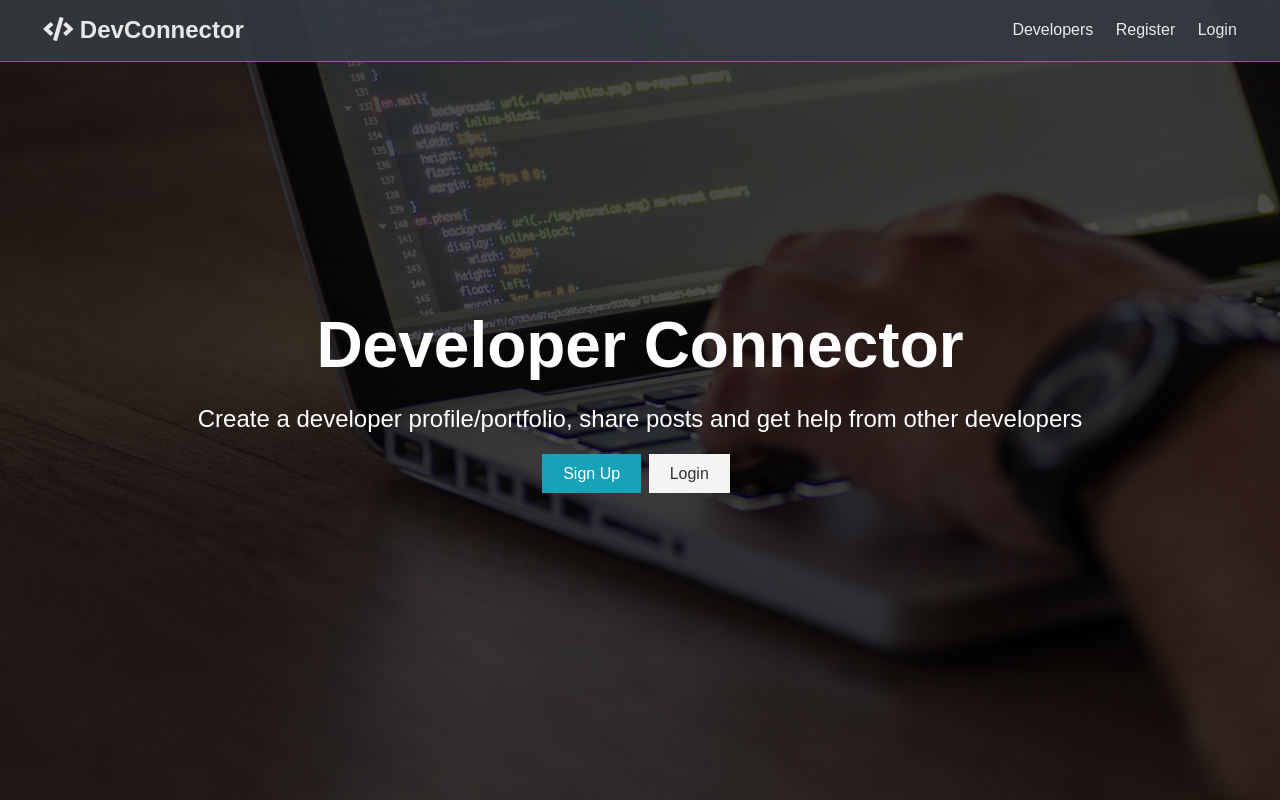
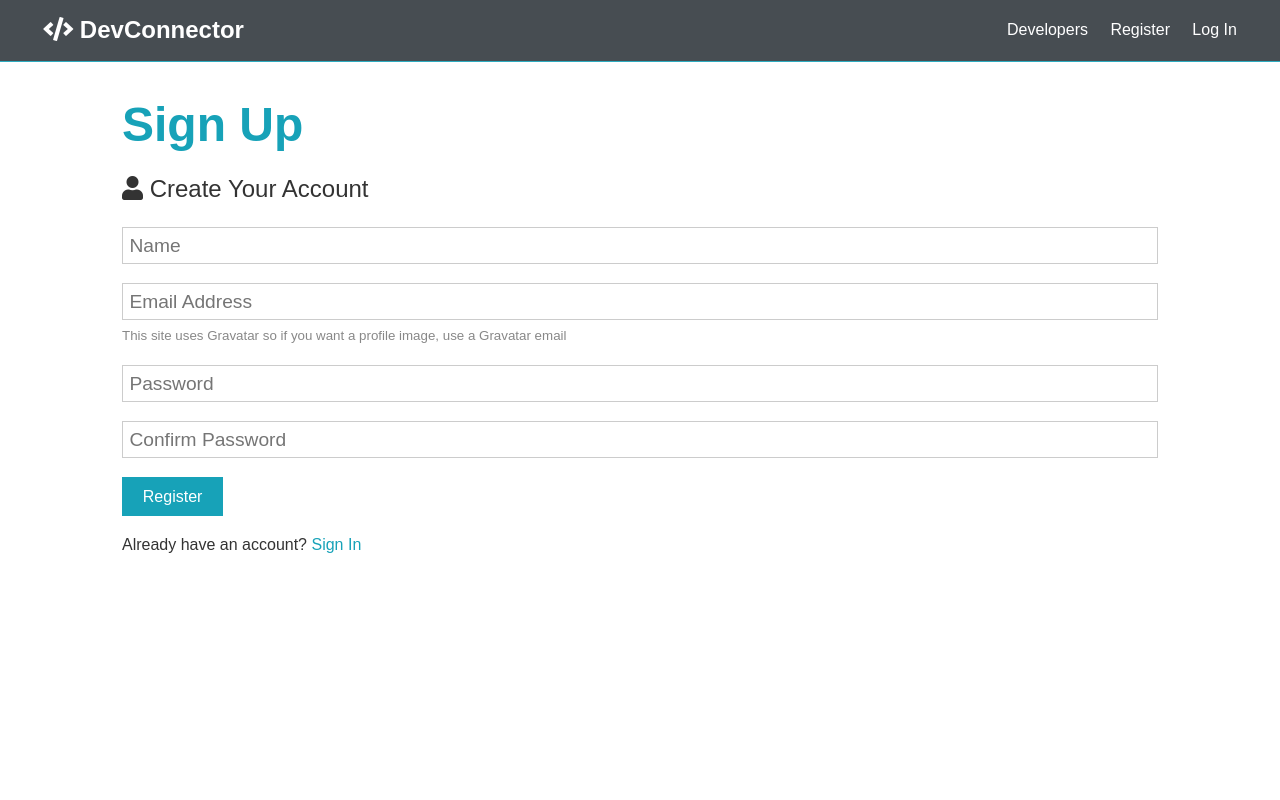
Before and after one commit to rushi1799/MERN-Social-dev, a React (Create React App) app in the folder client/: page /register in a window 1280 px wide. Built offline with nearby package versions, Linux system fonts and the light colour scheme.

Commit message:
add login and register component, start with redux

```diff
--- a/client/src/App.css
+++ b/client/src/App.css
@@ -35,7 +35,16 @@ img {
 }
 
 /* Utilities */
+
 .container {
+  max-width: 1100px;
+  margin: auto;
+  overflow: hidden;
+  padding: 0 2rem;
+  margin-top: 6rem;
+  margin-bottom: 3rem;
+}
+.container-y {
   max-width: 1100px;
   margin: auto;
   overflow: hidden;
--- a/client/src/App.js
+++ b/client/src/App.js
@@ -1,13 +1,22 @@
 import React, { Fragment } from "react";
+import { Route, Switch } from "react-router-dom";
 import NavBar from "./components/layouts/NavBar";
 import Landing from "./components/layouts/Landing";
+import Login from "./components/auth/Login";
+import Register from "./components/auth/Register";
+
 import "./App.css";
 
 function App() {
   return (
     <Fragment>
       <NavBar />
-      <Landing />
+      <Route exact path="/" component={Landing} />
+
+      <Switch>
+        <Route exact path="/register" component={Register} />
+        <Route exact path="/login" component={Login} />
+      </Switch>
     </Fragment>
   );
 }
--- /dev/null
+++ b/client/src/components/auth/Login.js
@@ -0,0 +1,53 @@
+import React, { useState } from "react";
+import { Link } from "react-router-dom";
+const Login = () => {
+  const [formData, setFormData] = useState({
+    email: "",
+    password: "",
+  });
+  const { email, password } = formData;
+
+  const onChange = (e) =>
+    setFormData({ ...formData, [e.target.name]: e.target.value });
+  const onSubmit = (e) => {
+    e.preventDefault();
+
+    console.log(formData);
+  };
+  return (
+    <section className="container">
+      <h1 className="large text-primary">Log in</h1>
+      <p className="lead">
+        <i className="fas fa-user"></i> Log in Your Account
+      </p>
+      <form className="form" onSubmit={(e) => onSubmit(e)}>
+        <div className="form-group">
+          <input
+            type="email"
+            placeholder="Email Address"
+            name="email"
+            value={email}
+            onChange={(e) => onChange(e)}
+          />
+        </div>
+        <div className="form-group">
+          <input
+            type="password"
+            placeholder="Password"
+            name="password"
+            minLength="6"
+            value={password}
+            onChange={(e) => onChange(e)}
+          />
+        </div>
+
+        <input type="submit" className="btn btn-primary" value="Log in" />
+      </form>
+      <p className="my-1">
+        Don't have an account? <Link to="/register">Sign Up</Link>
+      </p>
+    </section>
+  );
+};
+
+export default Login;
--- /dev/null
+++ b/client/src/components/auth/Register.js
@@ -0,0 +1,82 @@
+import React, { useState } from "react";
+import { Link } from "react-router-dom";
+
+const Register = () => {
+  const [formData, setFormData] = useState({
+    name: "",
+    email: "",
+    password: "",
+    password1: "",
+  });
+  const { name, email, password, password1 } = formData;
+
+  const onChange = (e) =>
+    setFormData({ ...formData, [e.target.name]: e.target.value });
+  const onSubmit = (e) => {
+    e.preventDefault();
+    if (password !== password1) {
+      console.log("Password didn't match");
+    } else {
+      console.log(formData);
+    }
+  };
+  return (
+    <section className="container">
+      <h1 className="large text-primary">Sign Up</h1>
+      <p className="lead">
+        <i className="fas fa-user"></i> Create Your Account
+      </p>
+      <form className="form" onSubmit={(e) => onSubmit(e)}>
+        <div className="form-group">
+          <input
+            type="text"
+            placeholder="Name"
+            name="name"
+            value={name}
+            onChange={(e) => onChange(e)}
+            required
+          />
+        </div>
+        <div className="form-group">
+          <input
+            type="email"
+            placeholder="Email Address"
+            name="email"
+            value={email}
+            onChange={(e) => onChange(e)}
+          />
+          <small className="form-text">
+            This site uses Gravatar so if you want a profile image, use a
+            Gravatar email
+          </small>
+        </div>
+        <div className="form-group">
+          <input
+            type="password"
+            placeholder="Password"
+            name="password"
+            minLength="6"
+            value={password}
+            onChange={(e) => onChange(e)}
+          />
+        </div>
+        <div className="form-group">
+          <input
+            type="password"
+            placeholder="Confirm Password"
+            name="password1"
+            minLength="6"
+            value={password1}
+            onChange={(e) => onChange(e)}
+          />
+        </div>
+        <input type="submit" className="btn btn-primary" value="Register" />
+      </form>
+      <p className="my-1">
+        Already have an account? <Link to="/login">Sign In</Link>
+      </p>
+    </section>
+  );
+};
+
+export default Register;
--- a/client/src/components/layouts/Landing.js
+++ b/client/src/components/layouts/Landing.js
@@ -1,4 +1,5 @@
 import React from "react";
+import { Link } from "react-router-dom";
 
 const Landing = () => {
   return (
@@ -11,12 +12,12 @@ const Landing = () => {
             other developers
           </p>
           <div className="buttons">
-            <a href="register.html" className="btn btn-primary">
+            <Link to="/register" className="btn btn-primary">
               Sign Up
-            </a>
-            <a href="login.html" className="btn btn-light">
+            </Link>
+            <Link to="/login" className="btn btn-light">
               Login
-            </a>
+            </Link>
           </div>
         </div>
       </div>
--- a/client/src/components/layouts/NavBar.js
+++ b/client/src/components/layouts/NavBar.js
@@ -1,22 +1,27 @@
 import React from "react";
+import { Link, NavLink } from "react-router-dom";
 
 const NavBar = () => {
   return (
     <nav className="navbar bg-dark">
       <h1>
-        <a href="index.html">
+        <Link to="/">
           <i className="fas fa-code"></i> DevConnector
-        </a>
+        </Link>
       </h1>
       <ul>
         <li>
-          <a href="profiles.html">Developers</a>
+          <Link>Developers</Link>
         </li>
         <li>
-          <a href="register.html">Register</a>
+          <NavLink exact to="/register">
+            Register
+          </NavLink>
         </li>
         <li>
-          <a href="login.html">Login</a>
+          <NavLink exact to="/login">
+            Log In
+          </NavLink>
         </li>
       </ul>
     </nav>
--- a/client/src/index.js
+++ b/client/src/index.js
@@ -1,10 +1,13 @@
 import React from "react";
 import ReactDOM from "react-dom";
+import { BrowserRouter } from "react-router-dom";
 import App from "./App";
 
 ReactDOM.render(
   <React.StrictMode>
-    <App />
+    <BrowserRouter>
+      <App />
+    </BrowserRouter>
   </React.StrictMode>,
   document.getElementById("root")
 );
--- /dev/null
+++ b/client/src/store.js
@@ -0,0 +1,4 @@
+import { createStore, applyMiddleware } from "redux";
+import { composeWithDevTools } from "redux-devtools-extension";
+import thunk from "redux-thunk";
+import rootReducer from "./reducer";
```
Also changed, not shown: client/src/reducer/index.js (added).
